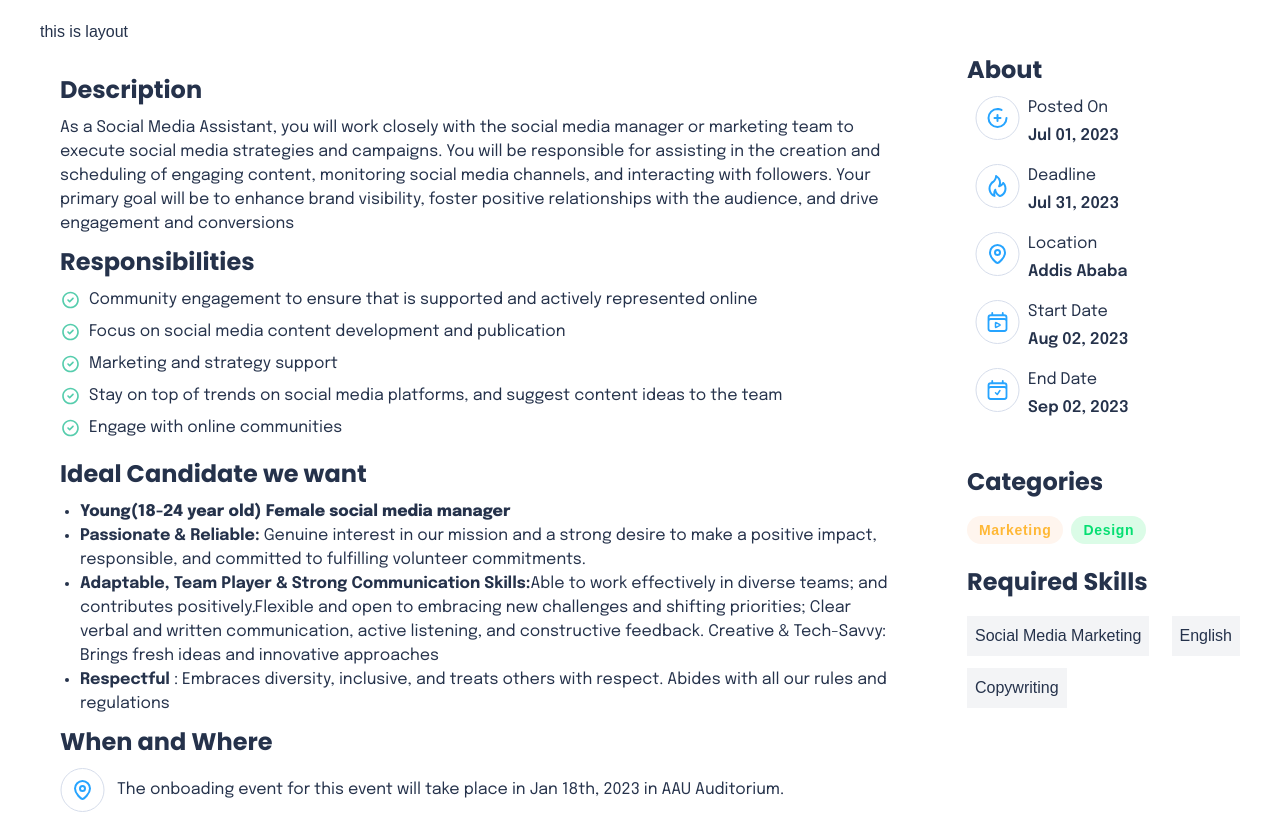
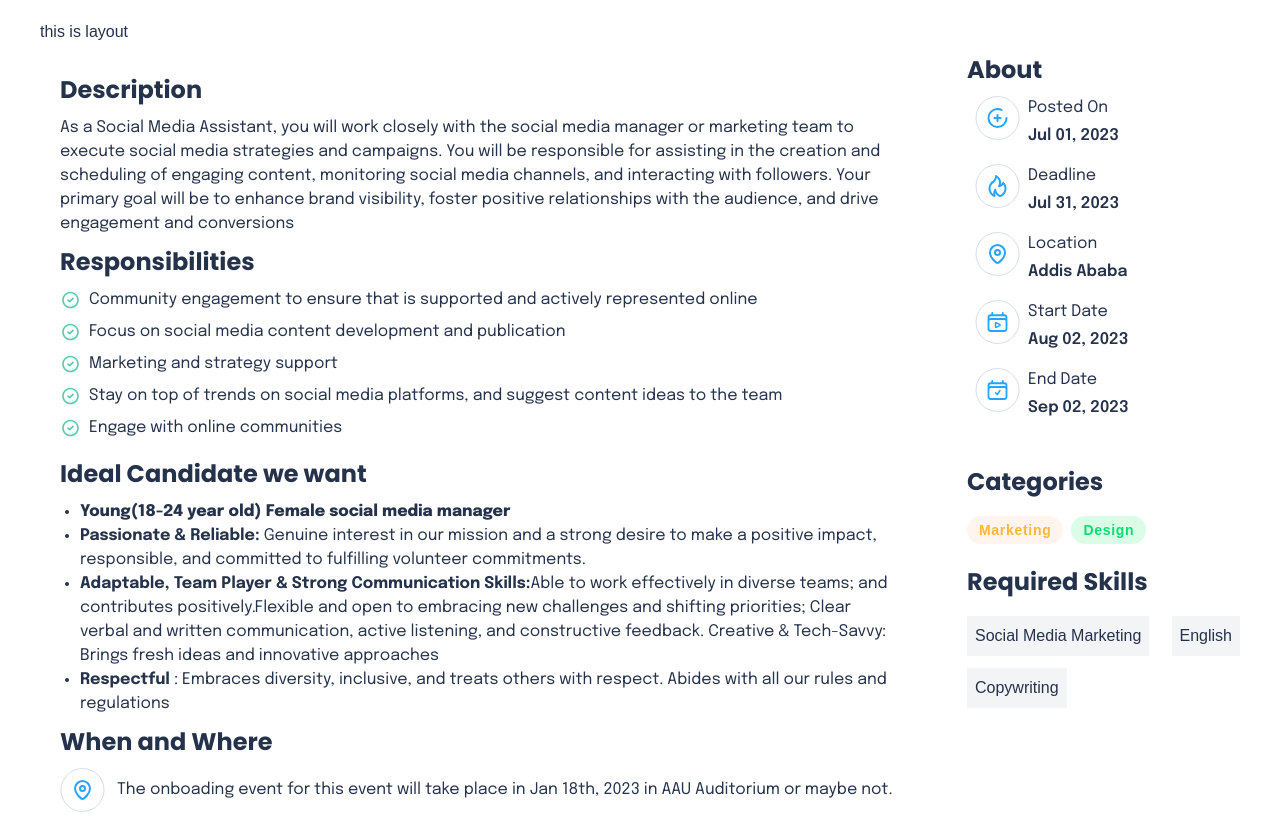
Before and after one commit to luhygenet/Joblication, a Next.js app: page /dashboard in a window 1280 px wide. Built offline with nearby package versions, Linux system fonts and the light colour scheme.

Commit message:
added maybe not

```diff
--- a/app/dashboard/page.tsx
+++ b/app/dashboard/page.tsx
@@ -98,7 +98,7 @@ const page = () => {
         <p  className="flex items-center" style={{ fontFamily: "Epilogue", fontWeight: 400, fontSize: 16 }}>
           <img src="/svg/location.svg" alt="green_tick" className="pr-3" />
           The onboading event for this event will take place in Jan 18th, 2023
-          in AAU Auditorium.
+          in AAU Auditorium or maybe not.
         </p>
       </div>
       <SideBar />
```
